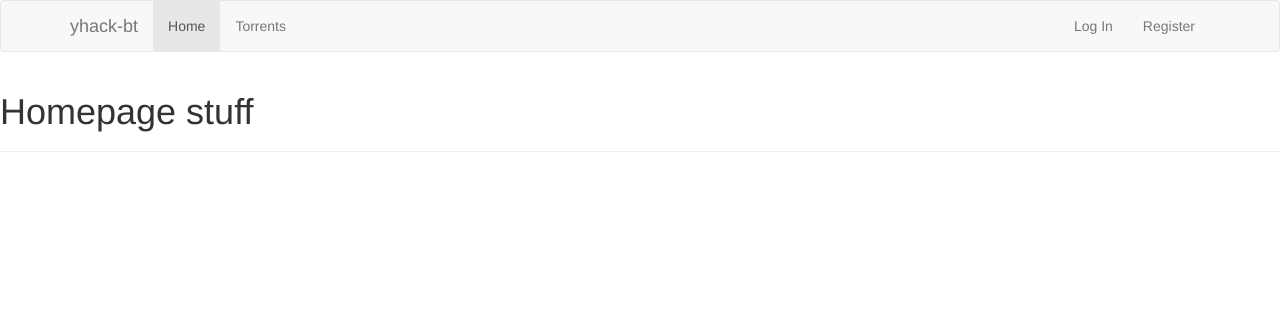
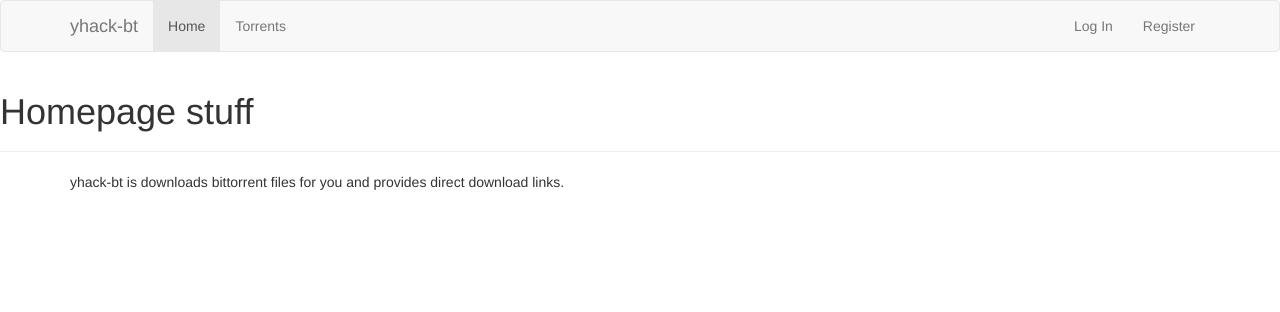
Before and after one commit to singron/yhack-bt, a PHP site: page / in a window 1280 px wide. Shown: the top 312 px of the page. Run offline with PHP 8.4, Linux system fonts and the light colour scheme.

Commit message:
is desciption

```diff
--- a/web/index.php
+++ b/web/index.php
@@ -23,7 +23,9 @@
     <div class="page-header">
         <h1>Homepage stuff</h1>
     </div>
-
+    <div class="container">
+    yhack-bt is downloads bittorrent files for you and provides direct download links.
+    </div>
 
     <!-- jQuery (necessary for Bootstrap's JavaScript plugins) -->
     <script src="https://code.jquery.com/jquery.js"></script>
```
